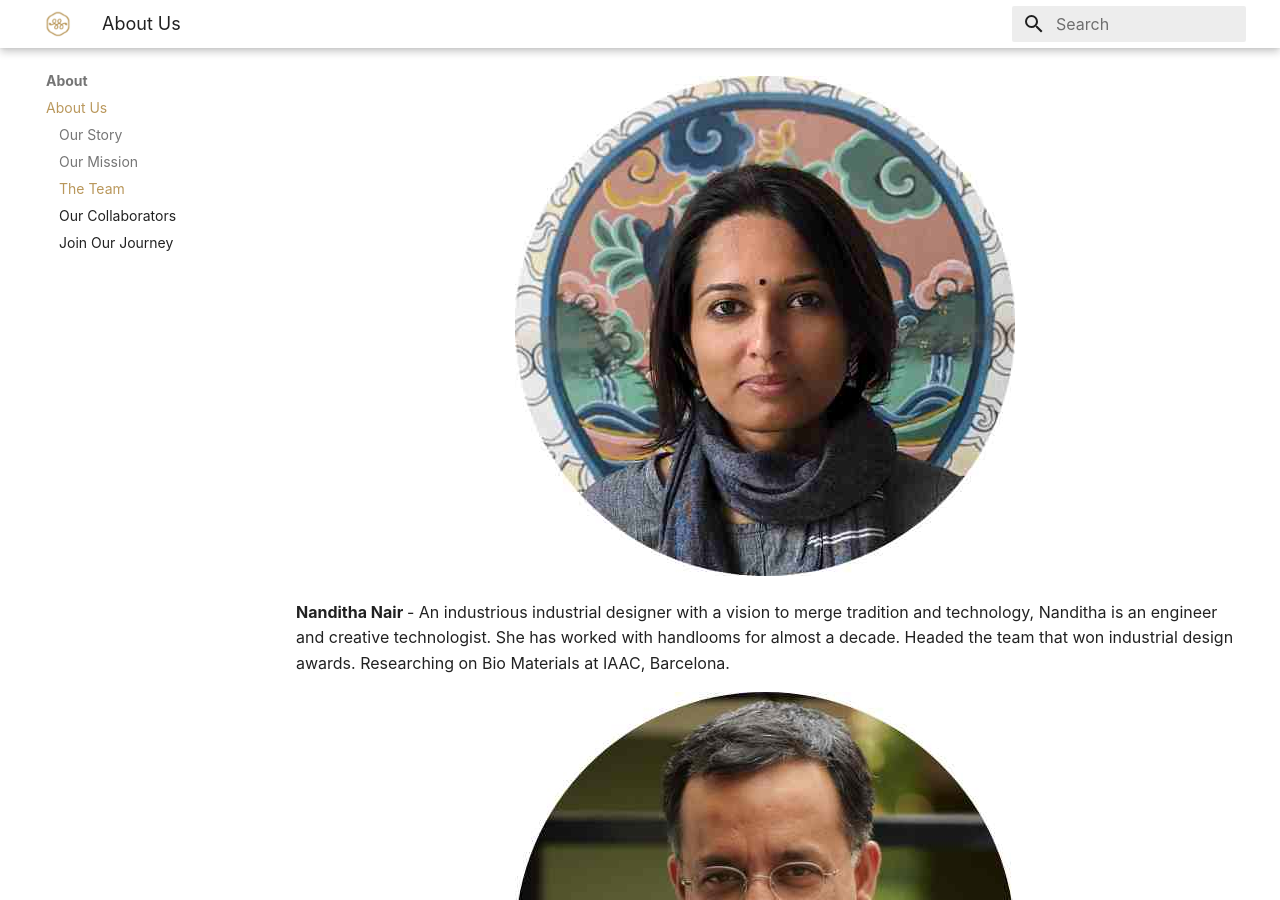
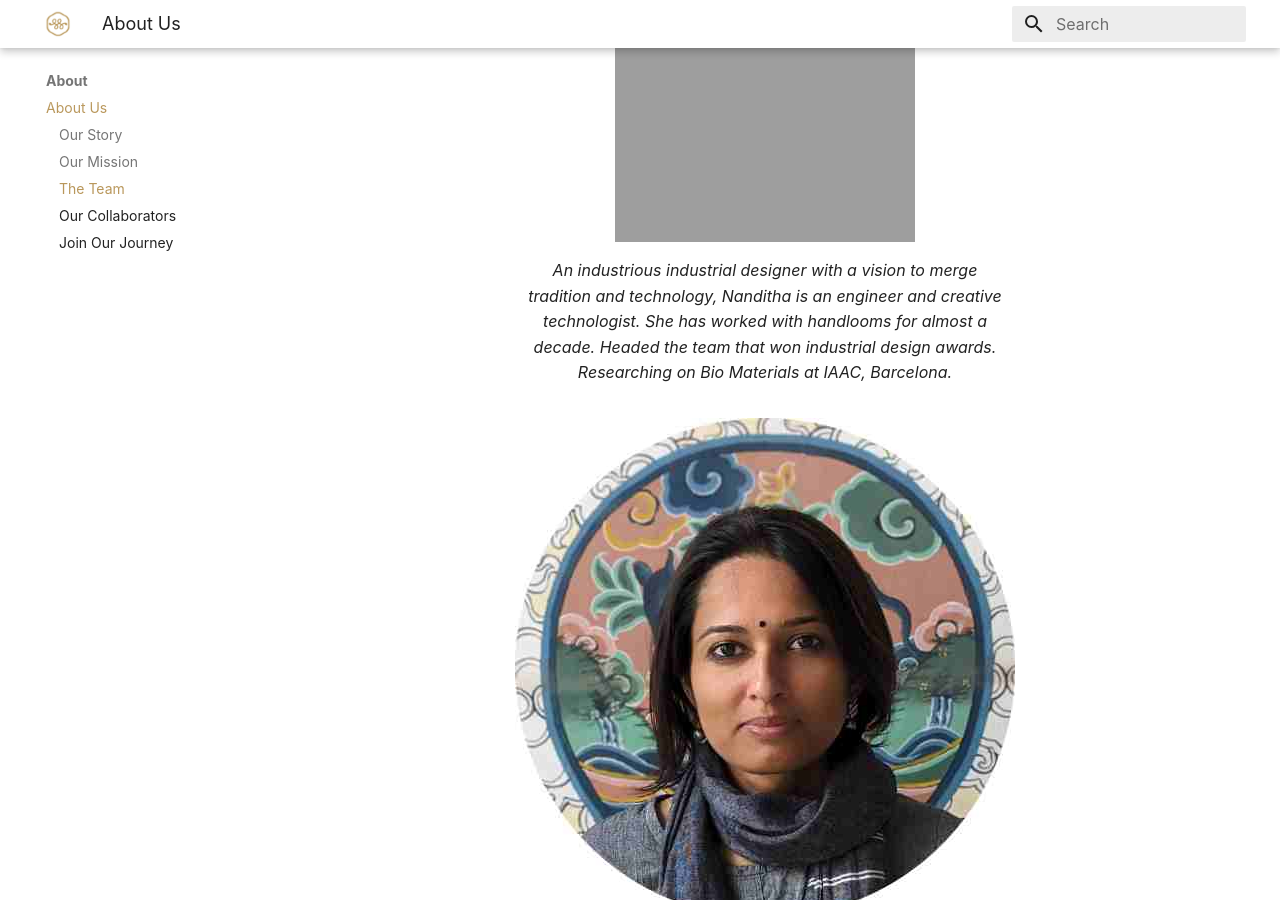
Before and after one commit to weavingfutures/weavingfutures.github.io, an MkDocs documentation site: the page built from docs/about/about.md, in a window 1280 px wide and 900 px high, scrolled down 1215 px. Built offline with MkDocs 1.6.1 and Material for MkDocs 9.7.7, drawn with Linux system fonts in a browser that asks for light colours; some web fonts are replaced.

Commit message:
Update about.md

```diff
--- a/docs/about/about.md
+++ b/docs/about/about.md
@@ -14,8 +14,12 @@ Our mission is twofold: to equip handloom craftsmen with cutting-edge tools and
 
 We are a diverse team, driven by our love for craftsmanship and our dedication to creating a more inclusive and sustainable future for traditional artisans. With a blend of expertise in industrial design, technology, and a profound understanding of the handloom and crafts sector, we work tirelessly to make Weaving Futures a reality.
 <figure markdown>
-  ![Nanditha](https://github.com/weavingfutures/weavingfutures.github.io/blob/main/docs/images/about/nandu.jpg){ width="300" }
-  <figcaption>An industrious industrial designer with a vision to merge tradition and technology, Nanditha is an engineer and creative technologist. She has worked with handlooms for almost a decade. Headed the team that won industrial design awards.  Researching on Bio Materials at IAAC, Barcelona.</figcaption>
+  ![Nanditha](src="https://github.com/weavingfutures/weavingfutures.github.io/blob/main/docs/images/about/nandu.jpg"){ width="300" }
+  <figcaption>An industrious industrial designer with a vision to merge tradition and technology, Nanditha is an engineer and creative technologist. She has worked with handlooms for almost a decade. Headed the team that won industrial design awards. Researching on Bio Materials at IAAC, Barcelona.</figcaption>
+</figure>
+<figure markdown>
+  ![Nanditha](src="../../images/about/nandu.jpg"){ width="300" }
+  <figcaption>An industrious industrial designer with a vision to merge tradition and technology, Nanditha is an engineer and creative technologist. She has worked with handlooms for almost a decade. Headed the team that won industrial design awards. Researching on Bio Materials at IAAC, Barcelona.</figcaption>
 </figure>
 <p align="center"><img alt="Nanditha" src="../../images/about/nandu.jpg" /></p><b>Nanditha Nair </b>- An industrious industrial designer with a vision to merge tradition and technology, Nanditha is an engineer and creative technologist. She has worked with handlooms for almost a decade. Headed the team that won industrial design awards.  Researching on Bio Materials at IAAC, Barcelona.
 <p align="center"><img alt="Rajagopal" src="../../images/about/raj.jpg" /></p><b>Rajagopal Krishnan </b>- A passionate individual deeply rooted in the Indian handloom tradition, Raj was marketing strategist for 25+ years. He led Seematti and it's handloom journey, as it's brandhead. Initiated & executed Kancheepuram Sarees entry into the Guinness Book of world records. Launched Surya TV in Kerala.
```
